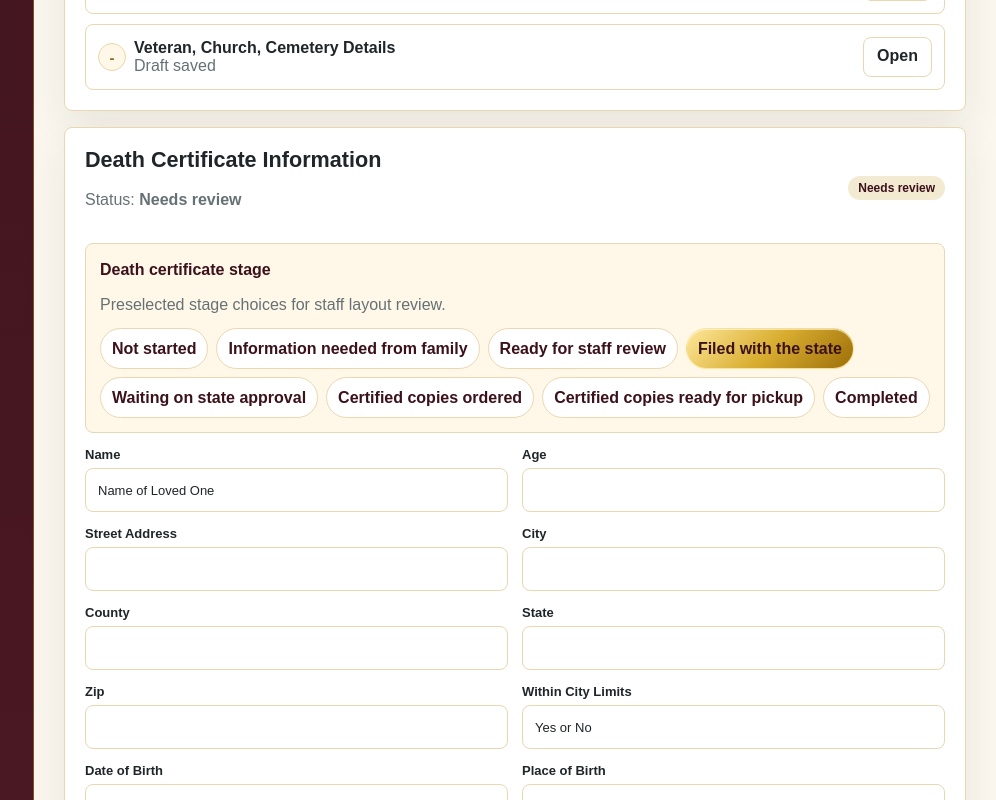
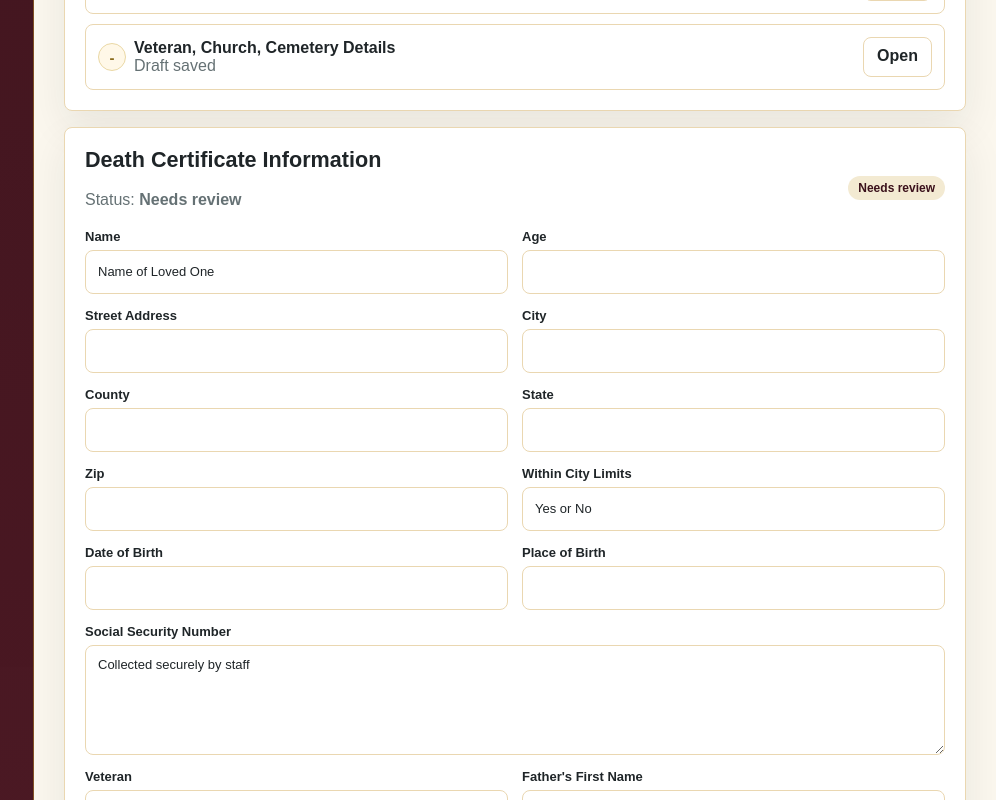
Before and after one commit to marshallfhnatchez225/Marshall-Family-Care, a Next.js app: page /family-preview in a window 1280 px wide. Shown: the part 920-1720 px from the top of the page, without its empty margins (284-1280 px from the left). Built offline with nearby package versions, Linux system fonts and the light colour scheme.

Commit message:
Remove death certificate stage box from family preview

```diff
--- a/app/family-preview/page.tsx
+++ b/app/family-preview/page.tsx
@@ -114,17 +114,6 @@ const forms = [
       ["Plot details", ""]
     ]
   }
-];
-
-const deathCertificateStages = [
-  "Not started",
-  "Information needed from family",
-  "Ready for staff review",
-  "Filed with the state",
-  "Waiting on state approval",
-  "Certified copies ordered",
-  "Certified copies ready for pickup",
-  "Completed"
 ];
 
 const deathCertificateCopyOptions = Array.from({ length: 20 }, (_, index) => String(index + 1));
@@ -253,20 +242,6 @@ export default function FamilyPreviewPage() {
                 <span className="family-status-chip">{form.status}</span>
               </div>
 
-              {form.id === "death-certificate" ? (
-                <section className="death-certificate-stage-picker" aria-label="Death certificate stage" id="death-certificate-stage">
-                  <strong>Death certificate stage</strong>
-                  <p>Preselected stage choices for staff layout review.</p>
-                  <div className="death-certificate-stage-options">
-                    {deathCertificateStages.map((stage) => (
-                      <a className={`death-certificate-stage-button ${stage === "Filed with the state" ? "active" : ""}`} href="#death-certificate-stage" key={stage}>
-                        {stage}
-                      </a>
-                    ))}
-                  </div>
-                </section>
-              ) : null}
-
               <div className="family-form-grid">
                 {form.fields.map(([label, value]) => {
                   const longField = isLongField(label, value);
```
